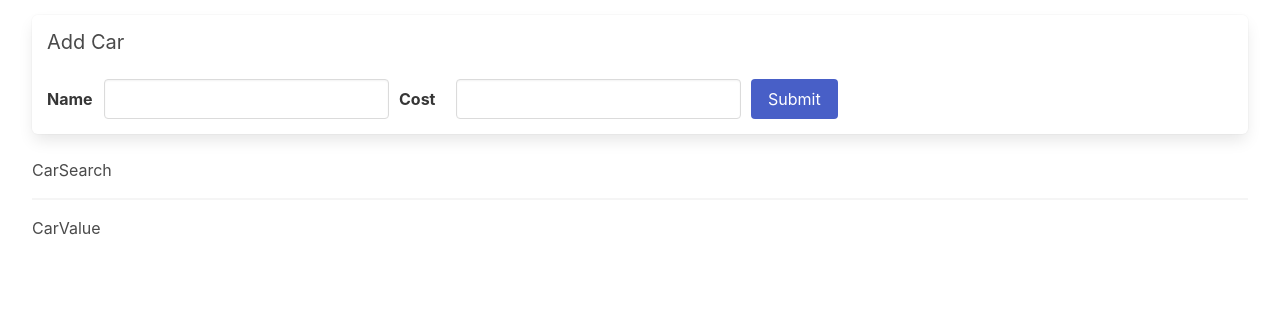
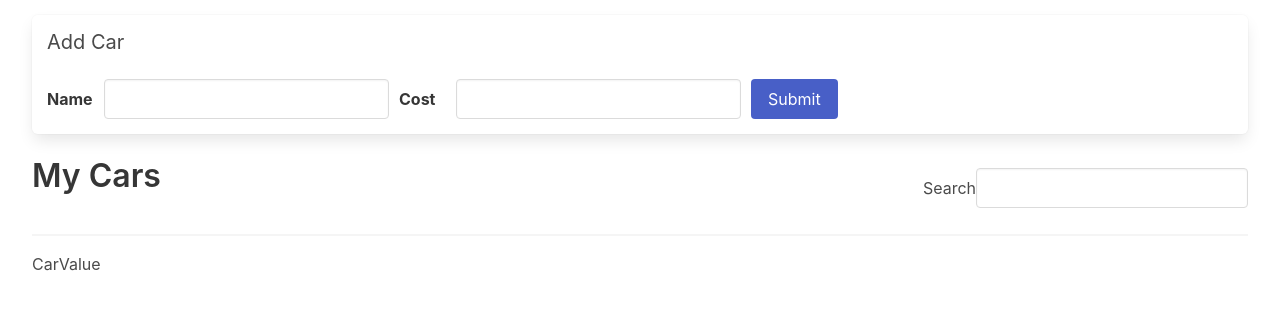
Before and after one commit to konojack/redux-toolkit-cars, a React (Create React App) app: page / in a window 1280 px wide. Shown: the top 310 px of the page. Built offline with nearby package versions, Linux system fonts and the light colour scheme.

Commit message:
filtered search results

```diff
--- a/src/components/CarList.js
+++ b/src/components/CarList.js
@@ -3,7 +3,13 @@ import { useDispatch, useSelector } from 'react-redux';
 import { removeCar } from '../store';
 
 const CarList = () => {
-  const cars = useSelector(state => state.cars.data);
+  const cars = useSelector(({ cars: { searchTerm, data } }) =>
+    data.filter(
+      car =>
+        car.name.toLowerCase().includes(searchTerm.toLowerCase()) || !searchTerm
+    )
+  );
+
   const dispatch = useDispatch();
 
   const handleCarDelete = carId => {
@@ -12,7 +18,7 @@ const CarList = () => {
 
   return (
     <div className="car-list">
-      {cars.map(car => (
+      {cars?.map(car => (
         <div key={car.id} className="panel">
           <p>
             {car.name} - ${car.cost}
--- a/src/components/CarSearch.js
+++ b/src/components/CarSearch.js
@@ -1,7 +1,41 @@
-import React from 'react';
+import React, { useEffect, useState } from 'react';
+import { useDispatch } from 'react-redux';
+import { changeSearchTerm } from '../store';
 
 const CarSearch = () => {
-  return <div>CarSearch</div>;
+  const [searchInput, setSearchInput] = useState('');
+  const dispatch = useDispatch();
+
+  const handleSearchTermChange = e => {
+    setSearchInput(e.target.value);
+  };
+
+  useEffect(() => {
+    const timer = setTimeout(() => {
+      dispatch(changeSearchTerm(searchInput));
+    }, 100);
+
+    return () => {
+      clearTimeout(timer);
+    };
+  }, [searchInput, dispatch]);
+
+  return (
+    <div className="list-header">
+      <div className="title is-31">My Cars</div>
+      <div className="search field is-horizontal">
+        <label htmlFor="" className="label1">
+          Search
+        </label>
+        <input
+          type="text"
+          className="input"
+          value={searchInput}
+          onChange={handleSearchTermChange}
+        />
+      </div>
+    </div>
+  );
 };
 
 export default CarSearch;
```
